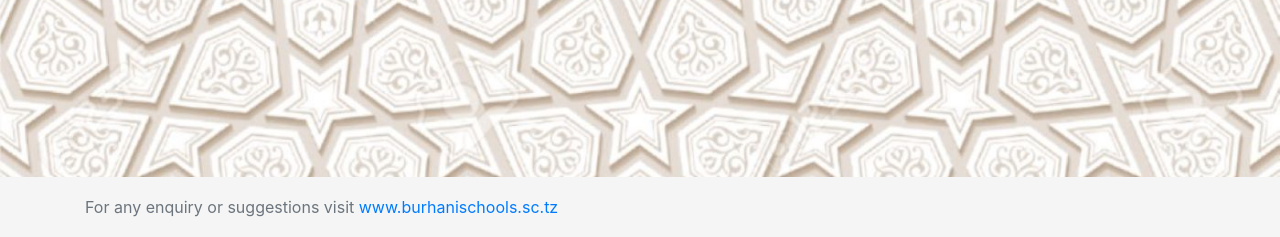
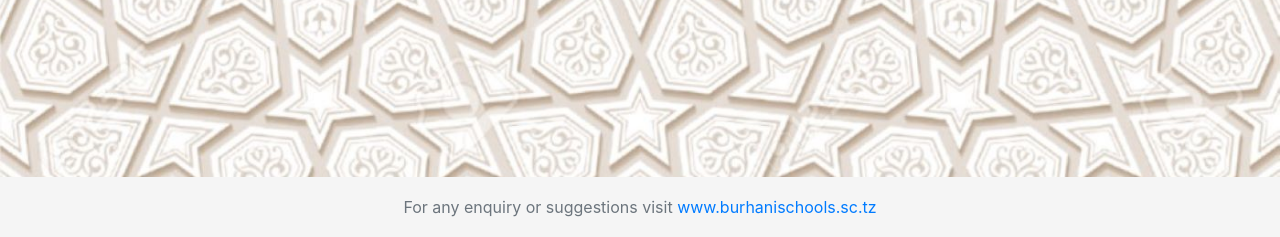
Before and after one commit to King-Rama/ResultSchoolsystem, a Django app: page /grade/ in a window 1280 px wide. Shown: the part 563-800 px from the top of the page. Run offline with Django 3.2, Linux system fonts and the light colour scheme; a user stored in the database is signed in; some libraries are stand-ins or nearby versions.

Commit message:
fixing graphs and results upload and graphs for lasttime hopefully again center footer

```diff
--- a/templates/base.html
+++ b/templates/base.html
@@ -50,8 +50,8 @@
     </div>
 </div>
 <footer class="footer">
-      <div class="container">
-        <span class="text-muted">For any enquiry or suggestions visit <a href="https://burhanischools.sc.tz/">www.burhanischools.sc.tz</a></span>
+      <div class="container text-center">
+        <span class="text-muted">For any enquiry or suggestions visit <a href="https://burhanischools.sc.tz/contacts.html#footer">www.burhanischools.sc.tz</a></span>
       </div>
     </footer>
 </body>
```
